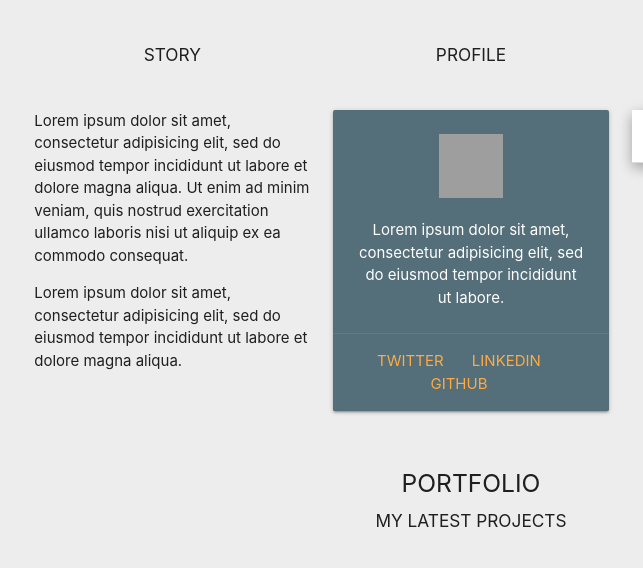
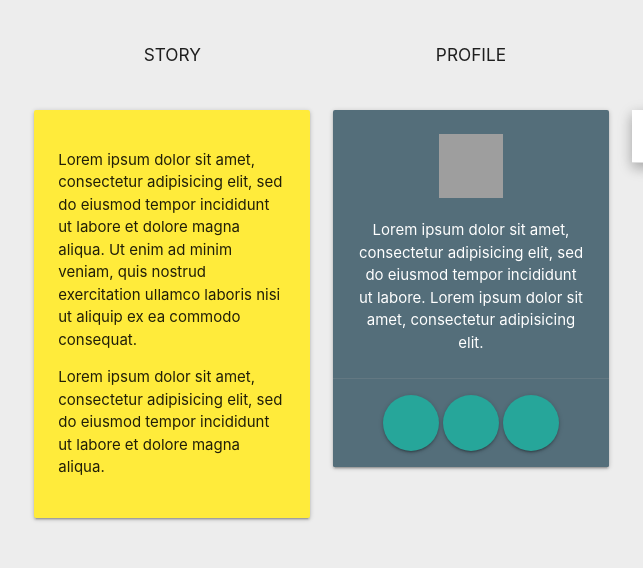
Before and after one commit to RobbyTassy/material-design-materialize-framework, a plain HTML site: page index.html in a window 1280 px wide. Shown: the part 725-1293 px from the top of the page, 169-812 px from the left. Drawn offline with nearby package versions, Linux system fonts and the light colour scheme; no server answers; grey boxes are pictures that could not be loaded.

Commit message:
card for story, click-only FAB social media button

```diff
--- a/index.html
+++ b/index.html
@@ -49,20 +49,24 @@
         <div class="row">
           <div class="col s12 m4 l4">
             <h6>Story</h6>
-            <p>Lorem ipsum dolor sit amet, consectetur adipisicing elit, sed do eiusmod tempor incididunt ut labore et dolore magna aliqua. Ut enim ad minim veniam, quis nostrud exercitation ullamco laboris nisi ut aliquip ex ea commodo consequat.</p>
-            <p>Lorem ipsum dolor sit amet, consectetur adipisicing elit, sed do eiusmod tempor incididunt ut labore et dolore magna aliqua.</p>
+            <div class="card-panel yellow">
+
+              <p>Lorem ipsum dolor sit amet, consectetur adipisicing elit, sed do eiusmod tempor incididunt ut labore et dolore magna aliqua. Ut enim ad minim veniam, quis nostrud exercitation ullamco laboris nisi ut aliquip ex ea commodo consequat.</p>
+              <p>Lorem ipsum dolor sit amet, consectetur adipisicing elit, sed do eiusmod tempor incididunt ut labore et dolore magna aliqua.</p>
+            </div>
           </div>
           <div class="col s12 m4 l4">
             <h6>Profile</h6>
             <div class="card blue-grey darken-1">
               <div class="card-content white-text">
                 <img src="http://labs.qnimate.com/portfolio-materialize/images/profile.png" width="64" height="64">
-                <p>Lorem ipsum dolor sit amet, consectetur adipisicing elit, sed do eiusmod tempor incididunt ut labore.</p>
+                <p>Lorem ipsum dolor sit amet, consectetur adipisicing elit, sed do eiusmod tempor incididunt ut labore.
+                Lorem ipsum dolor sit amet, consectetur adipisicing elit.</p>
               </div>
               <div class="card-action">
-                <a href="#">Twitter</a>
-                <a href='#'>LinkedIn</a>
-                <a href='#'>Github</a>
+                <a class="btn-floating btn-large waves-effect waves-light" href="#"></a>
+                <a class="btn-floating btn-large waves-effect waves-light" href="#"></a>
+                <a class="btn-floating btn-large waves-effect waves-light" href="#"></a>
               </div>
             </div>
           </div>
@@ -130,7 +134,7 @@
                   </div>
                 </div>
                 <textarea class="materialize-textarea" placeholder="Your Message" required></textarea>
-                <button class="btn waves-effect waves-light" type="submit" name="action">Submit
+                <button class="waves-effect waves-light btn" type="submit" name="action">Submit
                   <i class="mdi-content-send right"></i>
                 </button>
               </form>
@@ -155,7 +159,7 @@
           </div>
         </footer>
     <script src='http://cdnjs.cloudflare.com/ajax/libs/jquery/2.1.3/jquery.min.js'></script>
-<script src='https://cdn.rawgit.com/Dogfalo/materialize/master/dist/js/materialize.min.js'></script>
+    <script src='https://cdn.rawgit.com/Dogfalo/materialize/master/dist/js/materialize.min.js'></script>
 
         <script src="js/index.js"></script>
 
--- a/js/index.js
+++ b/js/index.js
@@ -1,10 +1,8 @@
-$(document).ready(function(){
-  $('.materialboxed').materialbox();
-});
 $(document).ready(function(){
   $('.materialboxed').materialbox();
 });
 
+
 $(document).ready(function(){
     $('.slider').slider({height: 550});
   });
```
